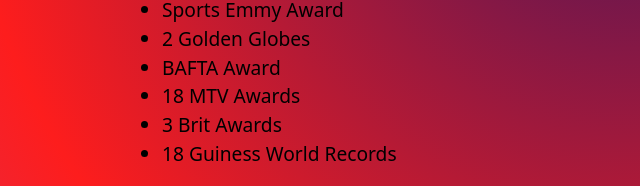
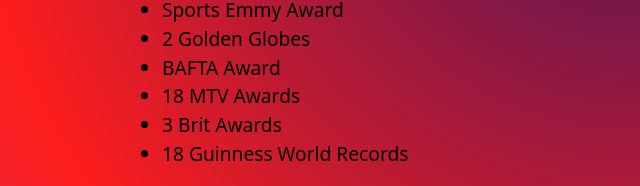
Before and after one commit to neri-frank/assignment1, a plain HTML site: page index.html in a window 1280 px wide. Shown: the part 1372-1558 px from the top of the page, 6-646 px from the left. Drawn offline with Linux system fonts and the light colour scheme; a web font is replaced by a local one.

Commit message:
spell check
spell issues

```diff
--- a/index.html
+++ b/index.html
@@ -61,7 +61,7 @@
                 <li>BAFTA Award</li>
                 <li>18 MTV Awards</li>
                 <li>3 Brit Awards</li>
-                <li>18 Guiness World Records</li>
+                <li>18 Guinness World Records</li>
             </ul>
          </section>
          <!-- Images Section aka Section 5-->
```
Also changed, not shown: 3 other files.
